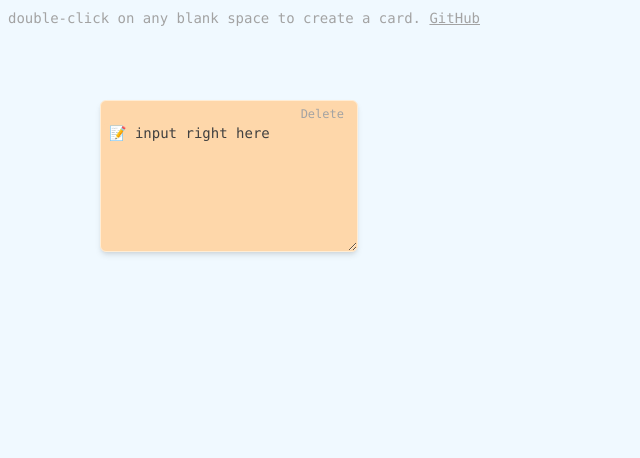
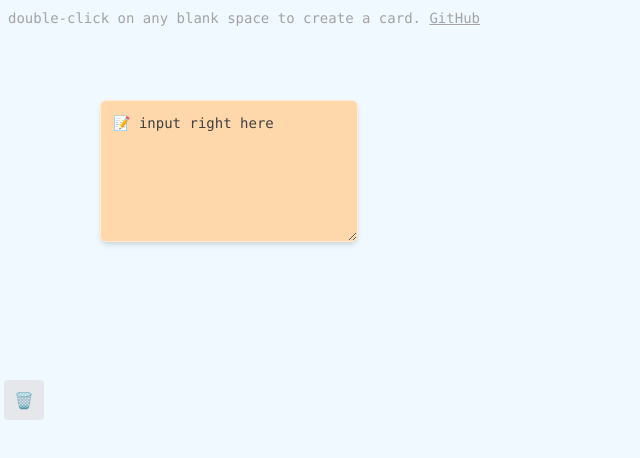
Before and after one commit to boojack/sticky-notes, a React (Vite) app: page / in a window 1280 px wide. Shown: the top 458 px of the page, without its empty margins (0-640 px from the left). Built offline with nearby package versions, Linux system fonts and the light colour scheme.

Commit message:
add trash bin

```diff
--- a/src/components/Dashboard.tsx
+++ b/src/components/Dashboard.tsx
@@ -1,19 +1,20 @@
 import React, { useCallback, useEffect } from "react";
 import { storage } from "../helpers/storage";
 import { useAppDispatch, useAppSelector } from "../store";
-import { addNote } from "../store/notes";
+import { addNote } from "../store/note";
 import StickyCard from "./StickyCard";
+import Toolbar from "./Toolbar";
 import "../less/dashboard.less";
 
 const Dashboard = () => {
-  const notes = useAppSelector((state) => state.notes.notes);
+  const noteList = useAppSelector((state) => state.note.noteList);
   const dispatch = useAppDispatch();
 
   useEffect(() => {
     storage.set({
-      notes: notes,
+      noteList: noteList,
     });
-  }, [notes]);
+  }, [noteList]);
 
   const handleDashBoardDoubleClick = useCallback((event: React.MouseEvent) => {
     const mousePosition: Position = {
@@ -38,12 +39,17 @@ const Dashboard = () => {
     );
   }, []);
 
+  const handleStopPropagation = useCallback((event) => {
+    event.stopPropagation();
+  }, []);
+
   return (
     <div className="dashboard-wrapper" onDoubleClick={handleDashBoardDoubleClick}>
-      <p className="hint-text" onDoubleClick={(e) => e.stopPropagation()}>
+      <p className="hint-text" onDoubleClick={handleStopPropagation}>
         double-click on any blank space to create a card. <a href="https://github.com/justmemos/sticky-notes">GitHub</a>
       </p>
-      {notes.map((note) => {
+      <Toolbar />
+      {noteList.map((note) => {
         return <StickyCard key={`${note.id}`} note={note} />;
       })}
     </div>
--- a/src/components/StickyCard.tsx
+++ b/src/components/StickyCard.tsx
@@ -1,6 +1,7 @@
 import React, { useCallback, useEffect, useRef } from "react";
 import { useAppDispatch } from "../store";
-import { updateNoteById, deleteNoteById } from "../store/notes";
+import { setDraggingNote } from "../store/global";
+import { updateNoteById } from "../store/note";
 import "../less/sticky-card.less";
 
 interface Props {
@@ -41,13 +42,13 @@ const StickyCard: React.FC<Props> = (props) => {
     };
   }, [note.id]);
 
-  const handleStickyCardDoubleClick = useCallback((event: React.MouseEvent) => {
+  const handleDoubleClick = useCallback((event: React.MouseEvent) => {
     event.preventDefault();
     event.stopPropagation();
   }, []);
 
-  const handleStickyCardMouseDown = useCallback(
-    (event: React.MouseEvent<HTMLDivElement>) => {
+  const handleMouseDown = useCallback((event: React.MouseEvent<HTMLDivElement>) => {
+    dispatch(setDraggingNote(note));
     const { left, top } = event.currentTarget.getBoundingClientRect();
     const shiftX = event.clientX - left;
     const shiftY = event.clientY - top;
@@ -72,17 +73,16 @@ const StickyCard: React.FC<Props> = (props) => {
       "mouseup",
       () => {
         document.removeEventListener("mousemove", handleMouseMove);
+        dispatch(setDraggingNote(undefined));
       },
       {
         once: true,
       }
     );
-    },
-    [note.id]
-  );
+  }, []);
 
-  const handleStickyCardTouchStart = useCallback(
-    (event: React.TouchEvent<HTMLDivElement>) => {
+  const handleTouchStart = useCallback((event: React.TouchEvent<HTMLDivElement>) => {
+    dispatch(setDraggingNote(note));
     const { left, top } = event.currentTarget.getBoundingClientRect();
     const shiftX = event.touches[0].clientX - left;
     const shiftY = event.touches[0].clientY - top;
@@ -107,14 +107,13 @@ const StickyCard: React.FC<Props> = (props) => {
       "touchend",
       () => {
         document.removeEventListener("touchmove", handleTouchMove);
+        dispatch(setDraggingNote(undefined));
       },
       {
         once: true,
       }
     );
-    },
-    [note.id]
-  );
+  }, []);
 
   // stop propagation mouse down event in editor
   const handleStopPropagation = useCallback((event) => {
@@ -131,10 +130,9 @@ const StickyCard: React.FC<Props> = (props) => {
         },
       })
     );
-  }, [note.id]);
+  }, []);
 
-  const handleEditorContentChange = useCallback(
-    (event: React.ChangeEvent<HTMLTextAreaElement>) => {
+  const handleEditorContentChange = useCallback((event: React.ChangeEvent<HTMLTextAreaElement>) => {
     dispatch(
       updateNoteById({
         id: note.id,
@@ -144,29 +142,17 @@ const StickyCard: React.FC<Props> = (props) => {
         },
       })
     );
-    },
-    [note.id]
-  );
-
-  const handleDeleteBtnClick = useCallback(() => {
-    dispatch(deleteNoteById(note.id));
-  }, [note]);
+  }, []);
 
   return (
     <div
       className="sticky-card-wrapper"
       style={{ top: note.position.y, left: note.position.x }}
-      onDoubleClick={handleStickyCardDoubleClick}
-      onMouseDown={handleStickyCardMouseDown}
-      onTouchStart={handleStickyCardTouchStart}
+      onDoubleClick={handleDoubleClick}
+      onMouseDown={handleMouseDown}
+      onTouchStart={handleTouchStart}
     >
-      <div className="header-container">
-        <div className="btns-container">
-          <span className="btn delete-btn" onClick={handleDeleteBtnClick}>
-            Delete
-          </span>
-        </div>
-      </div>
+      <div className="header-container"></div>
       <textarea
         style={{ width: note.bounding.width, height: note.bounding.height }}
         className="editor"
--- /dev/null
+++ b/src/components/Toolbar.tsx
@@ -0,0 +1,29 @@
+import { useCallback } from "react";
+import { useAppDispatch, useAppSelector } from "../store";
+import { deleteNoteById } from "../store/note";
+import "../less/toolbar.less";
+
+const Toolbar = () => {
+  const draggingNote = useAppSelector((state) => state.global.draggingNote);
+  const dispatch = useAppDispatch();
+
+  const handleStopPropagation = useCallback((event) => {
+    event.stopPropagation();
+  }, []);
+
+  const handleMouseUp = () => {
+    if (draggingNote) {
+      dispatch(deleteNoteById(draggingNote.id));
+    }
+  };
+
+  return (
+    <div className={`toolbar-container ${draggingNote ? "z-10" : ""}`} onDoubleClick={handleStopPropagation}>
+      <span className="bin" onMouseUp={handleMouseUp}>
+        🗑
+      </span>
+    </div>
+  );
+};
+
+export default Toolbar;
--- a/src/helpers/storage.ts
+++ b/src/helpers/storage.ts
@@ -2,7 +2,7 @@
  * Define storage data type
  */
 interface StorageData {
-  notes: Note[];
+  noteList: Note[];
 }
 
 type StorageKey = keyof StorageData;
--- a/src/less/sticky-card.less
+++ b/src/less/sticky-card.less
@@ -4,23 +4,11 @@
   @apply bg-orange-200;
 
   > .header-container {
-    @apply px-2 pt-1 w-full flex flex-row justify-end items-center cursor-move;
-
-    > .btns-container {
-      @apply w-auto flex flex-row justify-end items-center;
-
-      > .btn {
-        @apply text-xs px-1 rounded text-neutral-400 font-mono cursor-pointer border border-transparent hover:shadow-inner;
-
-        &.delete-btn {
-          @apply hover:text-red-400 hover:border-red-400;
-        }
-      }
-    }
+    @apply w-full h-3 flex flex-row justify-end items-center cursor-move;
   }
 
   > .editor {
-    @apply w-full grow p-2 pt-0 text-neutral-700 bg-orange-200 text-sm rounded-lg outline-none resize font-mono;
+    @apply w-full grow p-3 pt-0 text-neutral-700 bg-orange-200 text-sm rounded-lg outline-none resize font-mono;
     min-width: 196px;
     min-height: 64px;
   }
--- /dev/null
+++ b/src/less/toolbar.less
@@ -0,0 +1,7 @@
+.toolbar-container {
+  @apply absolute left-1 top-1/2 -translate-y-1/2 p-1 rounded flex flex-col justify-center items-center bg-gray-200 transition-all select-none;
+
+  > .bin {
+    @apply w-8 text-center leading-8 rounded cursor-grab hover:bg-gray-300;
+  }
+}
--- /dev/null
+++ b/src/store/global.ts
@@ -0,0 +1,23 @@
+import { createSlice, PayloadAction } from "@reduxjs/toolkit";
+
+interface GlobalState {
+  draggingNote?: Note;
+}
+
+const getInitialState = (): GlobalState => {
+  return {};
+};
+
+export const globalStoreSlice = createSlice({
+  name: "global",
+  initialState: getInitialState(),
+  reducers: {
+    setDraggingNote: (state, action: PayloadAction<Note | undefined>) => {
+      state.draggingNote = action.payload;
+    },
+  },
+});
+
+export const { setDraggingNote } = globalStoreSlice.actions;
+
+export default globalStoreSlice.reducer;
--- a/src/store/index.ts
+++ b/src/store/index.ts
@@ -1,10 +1,12 @@
 import { configureStore } from "@reduxjs/toolkit";
 import { TypedUseSelectorHook, useDispatch, useSelector } from "react-redux";
-import notesReducer from "./notes";
+import globalReducer from "./global";
+import noteReducer from "./note";
 
 const store = configureStore({
   reducer: {
-    notes: notesReducer,
+    global: globalReducer,
+    note: noteReducer,
   },
 });
 
--- /dev/null
+++ b/src/store/note.ts
@@ -0,0 +1,67 @@
+import { createSlice, PayloadAction } from "@reduxjs/toolkit";
+import { storage } from "../helpers/storage";
+
+interface NoteState {
+  noteList: Note[];
+}
+
+interface UpdateNoteById {
+  id: UUID;
+  note: Partial<Note>;
+}
+
+const getBlankNote = (): Note => {
+  return {
+    id: `${Date.now()}`,
+    content: "📝 input right here",
+    bounding: {
+      width: 256,
+      height: 128,
+    },
+    position: {
+      x: 100,
+      y: 100,
+    },
+    createdTs: Date.now(),
+    updatedTs: Date.now(),
+  };
+};
+
+const getInitialState = (): NoteState => {
+  const { noteList } = storage.get(["noteList"]);
+
+  return {
+    noteList: noteList ?? [getBlankNote()],
+  };
+};
+
+export const noteStoreSlice = createSlice({
+  name: "note",
+  initialState: getInitialState(),
+  reducers: {
+    // add note to noteList
+    addNote: (state, action: PayloadAction<Note>) => {
+      state.noteList = [...state.noteList, action.payload].sort((a, b) => a.updatedTs - b.updatedTs);
+    },
+    // update note by id
+    updateNoteById: (state, action: PayloadAction<UpdateNoteById>) => {
+      const noteIndex = state.noteList.findIndex((note) => note.id === action.payload.id);
+      if (noteIndex !== -1) {
+        state.noteList[noteIndex] = {
+          ...state.noteList[noteIndex],
+          ...action.payload.note,
+        };
+      }
+      state.noteList = [...state.noteList].sort((a, b) => a.updatedTs - b.updatedTs);
+    },
+    // delete note by id
+    deleteNoteById: (state, action: PayloadAction<UUID>) => {
+      const temp = state.noteList.filter((note) => note.id !== action.payload);
+      state.noteList = [...temp].sort((a, b) => a.updatedTs - b.updatedTs);
+    },
+  },
+});
+
+export const { addNote, updateNoteById, deleteNoteById } = noteStoreSlice.actions;
+
+export default noteStoreSlice.reducer;
--- a/src/store/notes.ts
+++ /dev/null
@@ -1,67 +0,0 @@
-import { createSlice, PayloadAction } from "@reduxjs/toolkit";
-import { storage } from "../helpers/storage";
-
-interface NotesState {
-  notes: Note[];
-}
-
-interface updateNoteById {
-  id: UUID;
-  note: Partial<Note>;
-}
-
-const getBlankNote = (): Note => {
-  return {
-    id: `${Date.now()}`,
-    content: "📝 input right here",
-    bounding: {
-      width: 256,
-      height: 128,
-    },
-    position: {
-      x: 100,
-      y: 100,
-    },
-    createdTs: Date.now(),
-    updatedTs: Date.now(),
-  };
-};
-
-const getInitialState = (): NotesState => {
-  const { notes } = storage.get(["notes"]);
-
-  return {
-    notes: notes ?? [getBlankNote()],
-  };
-};
-
-export const notesSlice = createSlice({
-  name: "notes",
-  initialState: getInitialState(),
-  reducers: {
-    // add note to notes
-    addNote: (state, action: PayloadAction<Note>) => {
-      state.notes = [...state.notes, action.payload].sort((a, b) => a.updatedTs - b.updatedTs);
-    },
-    // update note by id
-    updateNoteById: (state, action: PayloadAction<updateNoteById>) => {
-      const noteIndex = state.notes.findIndex((note) => note.id === action.payload.id);
-      if (noteIndex !== -1) {
-        state.notes[noteIndex] = {
-          ...state.notes[noteIndex],
-          ...action.payload.note,
-        };
-      }
-      state.notes = [...state.notes].sort((a, b) => a.updatedTs - b.updatedTs);
-    },
-    // delete note by id
-    deleteNoteById: (state, action: PayloadAction<UUID>) => {
-      const temp = state.notes.filter((note) => note.id !== action.payload);
-      state.notes = [...temp].sort((a, b) => a.updatedTs - b.updatedTs);
-    },
-  },
-});
-
-export const { addNote, updateNoteById, deleteNoteById } = notesSlice.actions;
-
-export default notesSlice.reducer;
```
Lines whose indentation alone changed are shown as unchanged.
